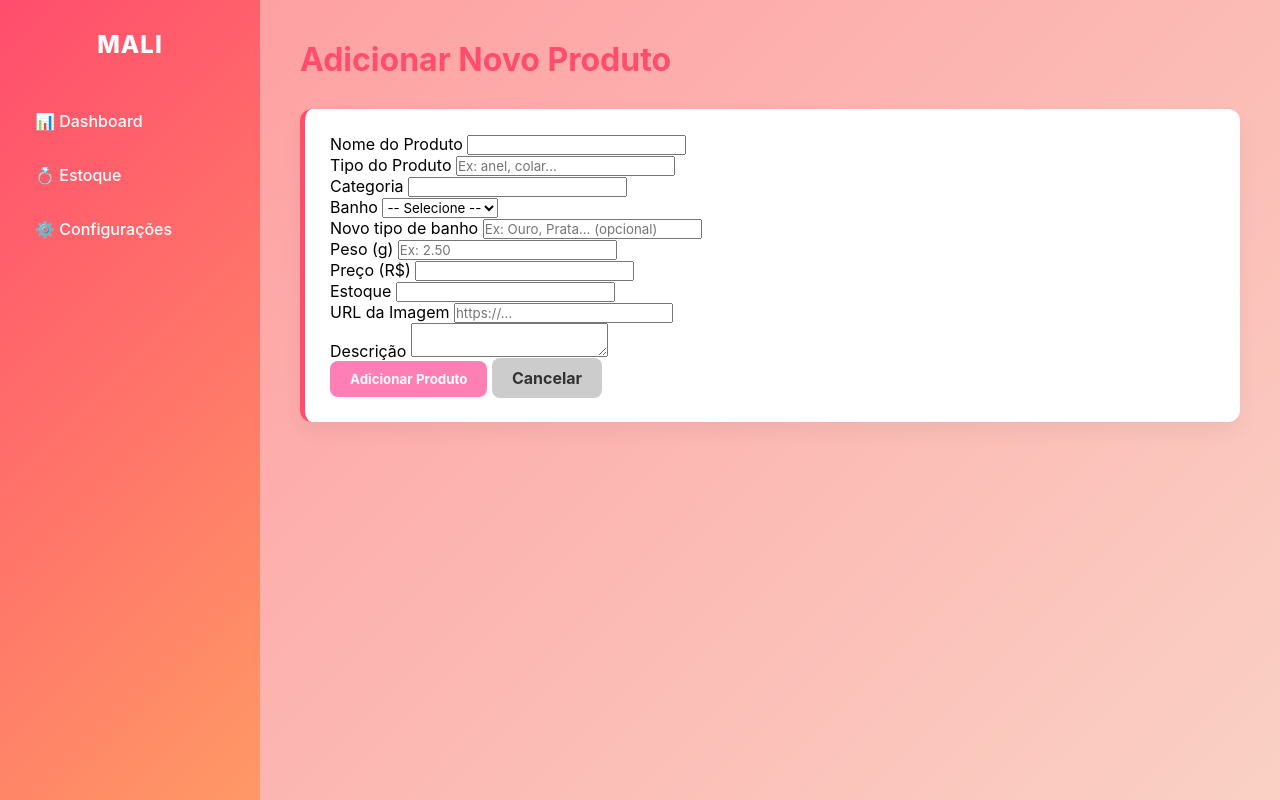
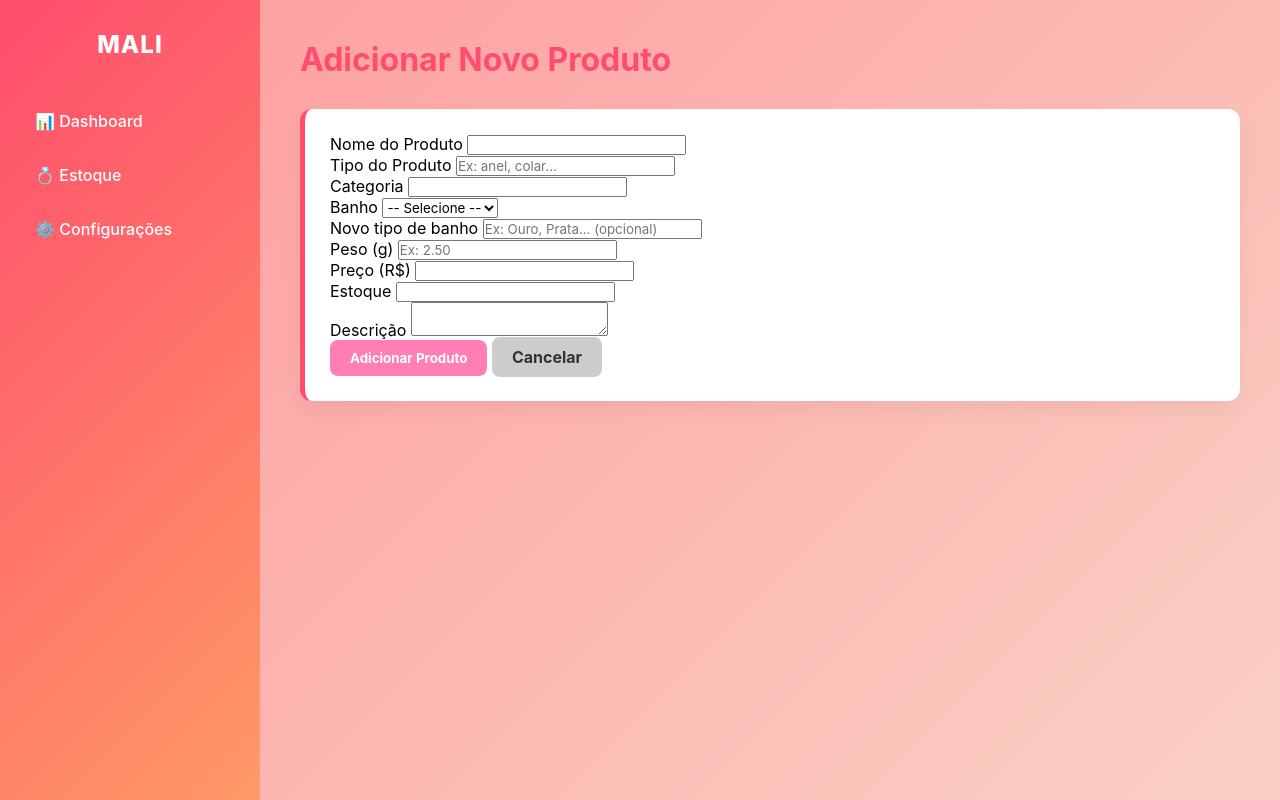
Before and after one commit to TigerHunterFERA/TCC_Mali_SemiJoias, a Django app: page /adicionar/ in a window 1280 px wide. Run offline with Django 5.2, Linux system fonts and the light colour scheme; data that the repository does not hold is empty.

Commit message:
Finaliza modulo de controle de estoque

```diff
--- a/estoque_project/estoque_app/templates/estoque_app/adicionar.html
+++ b/estoque_project/estoque_app/templates/estoque_app/adicionar.html
@@ -117,10 +117,6 @@
                 <input type="number" min="0" name="quantidade" required>
                 <br>
 
-                <label>URL da Imagem</label>
-                <input type="url" name="imagem" placeholder="https://...">
-                <br>
-
                 <label>Descrição</label>
                 <textarea name="descricao"></textarea>
                 <br>
--- a/estoque_project/estoque_app/templates/estoque_app/editar.html
+++ b/estoque_project/estoque_app/templates/estoque_app/editar.html
@@ -107,8 +107,6 @@
 
                 <br>
 
-                <label>URL da Imagem</label>
-                <input type="url" name="imagem" value="{{ produto.imagem }}" placeholder="https://..."><br>
                 <label>Descrição</label>
                 <textarea name="descricao">{{ produto.descricao }}</textarea><br>
 
```
